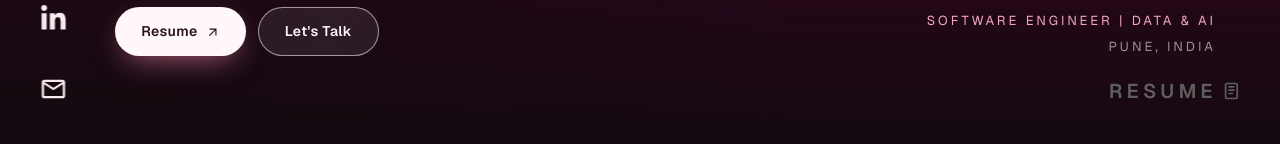
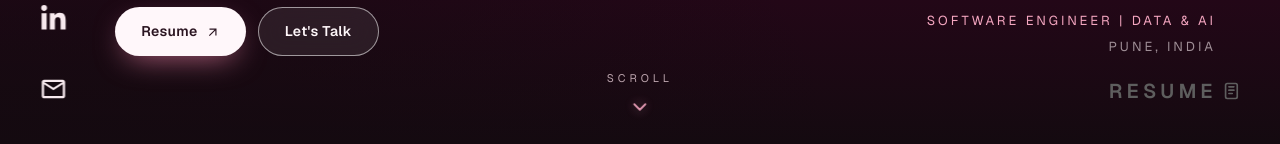
Before and after one commit to priyankabana/portfolio, a React (Vite) app: page / in a window 1280 px wide. Shown: the part 656-800 px from the top of the page. Built offline with nearby package versions, Linux system fonts and the light colour scheme.

Commit message:
Hero: scroll-down cue; real photo fades in on scroll

```diff
--- a/src/components/CursorHero.tsx
+++ b/src/components/CursorHero.tsx
@@ -54,6 +54,8 @@ const CursorHero = () => {
 
     let frames: HTMLImageElement[] = [];
     let center: HTMLImageElement | null = null;
+    let og: HTMLImageElement | null = null; // real photo, shown once the visitor scrolls
+    let ogMix = 0; // 0 = animated portrait, 1 = real photo
     let ready = false;
     let raf = 0;
     let disposed = false;
@@ -83,7 +85,7 @@ const CursorHero = () => {
     };
 
     // object-fit: cover, anchored so the face stays in frame on wide screens
-    const drawCover = (img: HTMLImageElement) => {
+    const drawCover = (img: HTMLImageElement, overlay?: HTMLImageElement | null, alpha = 0) => {
       const scale = Math.max(w / img.naturalWidth, h / img.naturalHeight);
       const dw = img.naturalWidth * scale;
       const dh = img.naturalHeight * scale;
@@ -94,6 +96,11 @@ const CursorHero = () => {
       const dx = w * FACE.x - dw / 2;
       const dy = (h - dh) / 2 + (w > 900 ? h * SUBJECT_Y_SHIFT : 0);
       ctx.drawImage(img, dx, dy, dw, dh);
+      if (overlay && alpha > 0) {
+        ctx.globalAlpha = alpha;
+        ctx.drawImage(overlay, dx, dy, dw, dh);
+        ctx.globalAlpha = 1;
+      }
     };
 
     // Shown until real frames are added: a soft orb with a monogram that
@@ -160,9 +167,16 @@ const CursorHero = () => {
           key = String(idx);
           img = frames[idx];
         }
-        if (key !== lastDrawn) {
-          drawCover(img);
-          lastDrawn = key;
+        const scrolled = window.scrollY > 8;
+        const cue = section.querySelector<HTMLElement>(".hero-scroll");
+        if (cue) cue.style.opacity = scrolled ? "0" : "1";
+        const target = og && scrolled ? 1 : 0;
+        ogMix += (target - ogMix) * 0.18;
+        if (Math.abs(target - ogMix) < 0.01) ogMix = target;
+        const fullKey = `${key}|${ogMix.toFixed(2)}`;
+        if (fullKey !== lastDrawn) {
+          drawCover(img, og, ogMix);
+          lastDrawn = fullKey;
         }
       } else {
         const strength = inDeadzone ? 0 : Math.min(1, dist / (radius * 0.6));
@@ -191,12 +205,14 @@ const CursorHero = () => {
     const pad = (i: number) => String(i).padStart(2, "0");
     Promise.all([
       loadImage(`${hero.framesPath}/center.webp`),
+      loadImage(`${hero.framesPath}/og.webp`).catch(() => null),
       ...Array.from({ length: n }, (_, i) => loadImage(`${hero.framesPath}/frame_${pad(i)}.webp`)),
     ])
-      .then(([c, ...f]) => {
+      .then(([c, o, ...f]) => {
         if (disposed) return;
-        center = c;
-        frames = f;
+        center = c as HTMLImageElement;
+        og = o as HTMLImageElement | null;
+        frames = f as HTMLImageElement[];
         ready = true;
         lastDrawn = "";
         setHasFrames(true);
@@ -243,6 +259,13 @@ const CursorHero = () => {
         </div>
       </div>
 
+      <a className="hero-scroll" href="#about" aria-label="Scroll down">
+        <span className="hero-scroll-label">scroll</span>
+        <svg viewBox="0 0 24 24" width="22" height="22" aria-hidden="true">
+          <path d="M6 9l6 6 6-6" fill="none" stroke="currentColor" strokeWidth="2" strokeLinecap="round" strokeLinejoin="round" />
+        </svg>
+      </a>
+
       <div className="hero-role" aria-hidden="true">
         <span>{developer.title}</span>
         <span>{config.social.location}</span>
--- a/src/components/styles/CursorHero.css
+++ b/src/components/styles/CursorHero.css
@@ -146,3 +146,40 @@
     display: none;
   }
 }
+
+/* Scroll-down cue */
+.hero-scroll {
+  position: absolute;
+  left: 50%;
+  bottom: clamp(18px, 4vh, 36px);
+  transform: translateX(-50%);
+  z-index: 6;
+  display: flex;
+  flex-direction: column;
+  align-items: center;
+  gap: 4px;
+  color: #f4a6c0;
+  text-decoration: none;
+  transition: opacity 0.4s ease;
+}
+.hero-scroll-label {
+  font-size: 11px;
+  letter-spacing: 4px;
+  text-transform: uppercase;
+  color: rgba(255, 228, 236, 0.7);
+}
+.hero-scroll svg {
+  animation: heroScrollBounce 1.6s ease-in-out infinite;
+  filter: drop-shadow(0 0 6px rgba(244, 166, 192, 0.6));
+}
+@keyframes heroScrollBounce {
+  0%, 100% { transform: translateY(0); opacity: 0.6; }
+  50% { transform: translateY(8px); opacity: 1; }
+}
+@media (prefers-reduced-motion: reduce) {
+  .hero-scroll svg { animation: none; }
+}
+@media only screen and (max-width: 768px) {
+  .hero-scroll { bottom: 10px; }
+  .hero-scroll-label { display: none; }
+}
```
Also changed, not shown: public/frames/og.webp (added).
